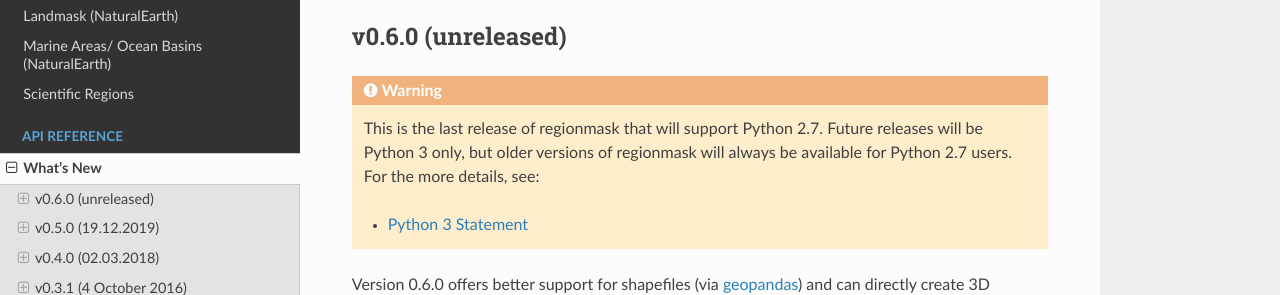
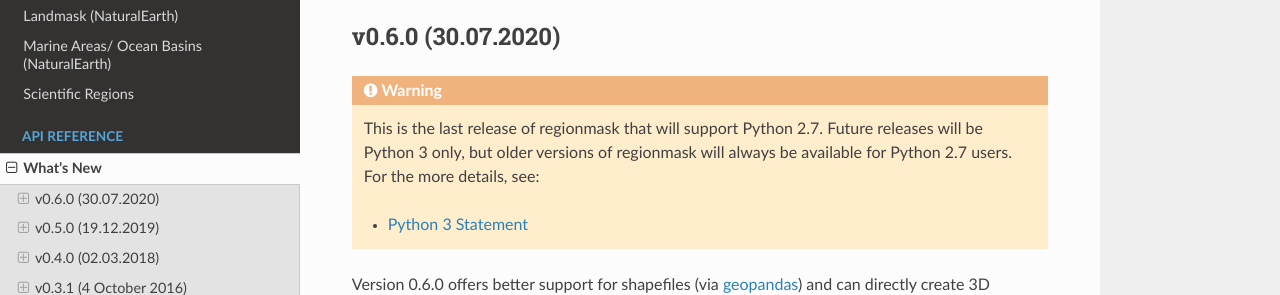
Before and after one commit to regionmask/regionmask, a Sphinx documentation site: the page built from docs/whats_new.rst, in a window 1280 px wide and 900 px high, cut to the strip 264-559 px from the top of the window. Built offline with Sphinx 7.4.7 and the Read the Docs theme 2.0.0, drawn with Linux system fonts in a browser that asks for light colours; pages that are not in the unit, such as notebooks, are missing from menus.

Commit message:
add release date

```diff
--- a/docs/whats_new.rst
+++ b/docs/whats_new.rst
@@ -11,7 +11,7 @@ What's New
 .. _whats-new.0.6.0:
 
 
-v0.6.0 (unreleased)
+v0.6.0 (30.07.2020)
 -------------------
 
 .. warning::
```
